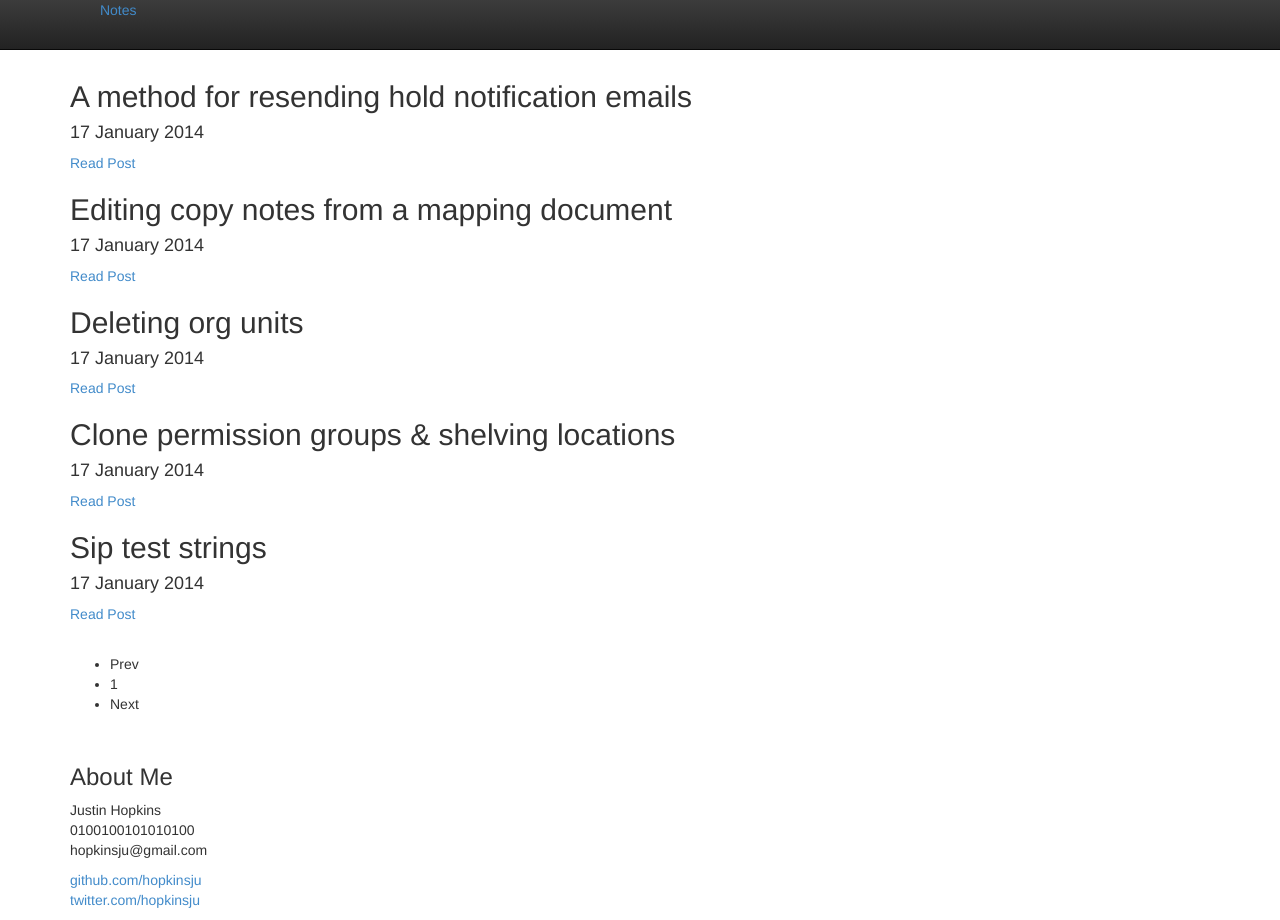
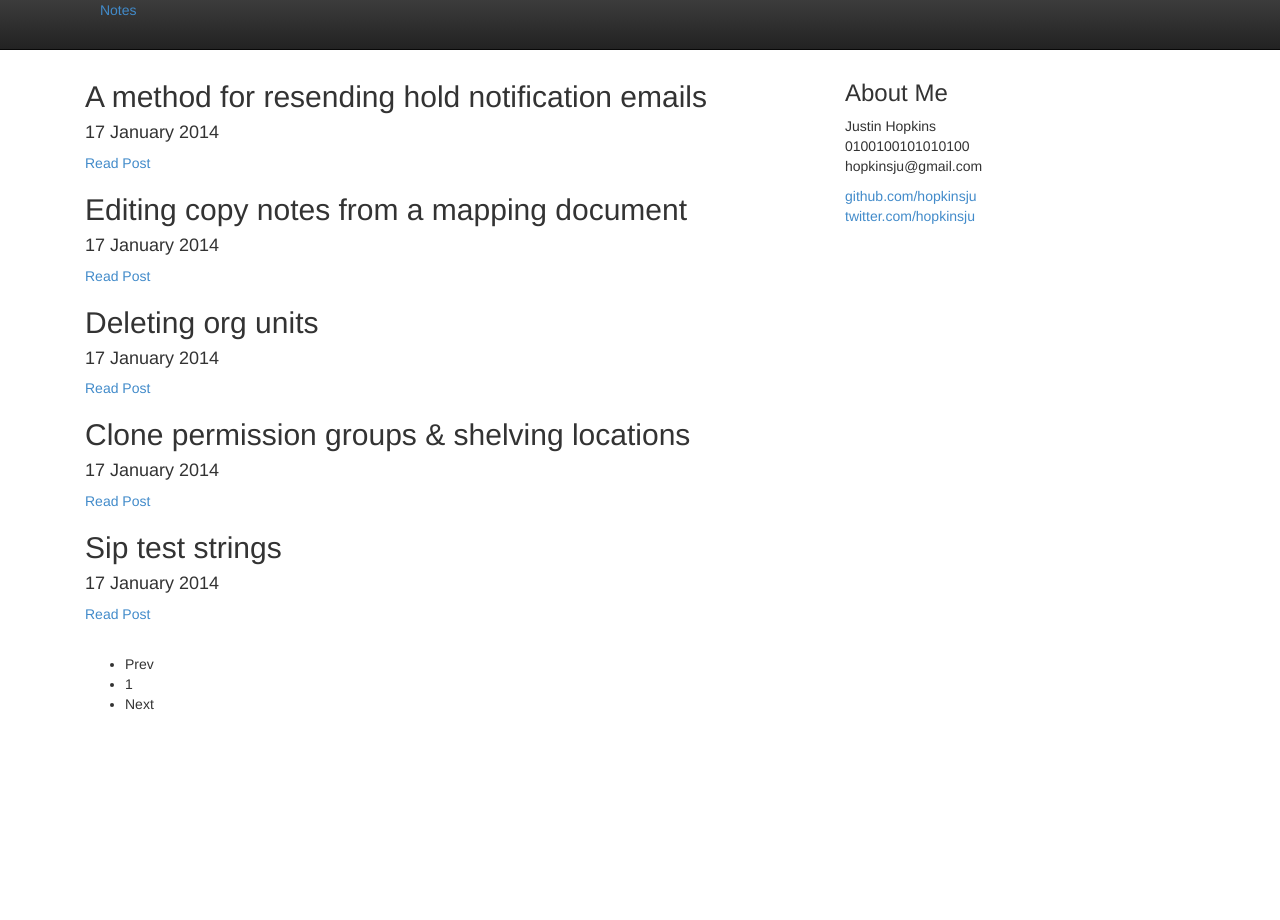
Before and after one commit to hopkinsju/hopkinsju.github.io, a Jekyll site: the page built from index.html, in a window 1280 px wide. Built offline with Jekyll 4.4.1, drawn with Linux system fonts in a browser that asks for light colours; Markdown is read by kramdown in place of the engine named in the settings; the list of posts is cut into pages by our own code.

Commit message:
2 col layout

```diff
--- a/_layouts/default.html
+++ b/_layouts/default.html
@@ -1,9 +1,9 @@
 {% include header.html %}
 <div class="row-fluid">
-  <div class="span8">
+  <div class="col-md-8">
     {{ content }}
   </div>
-  <div class="span4">
+  <div class="col-md-4">
     {% include sidebar.html %}
   </div>
 </div>
```
